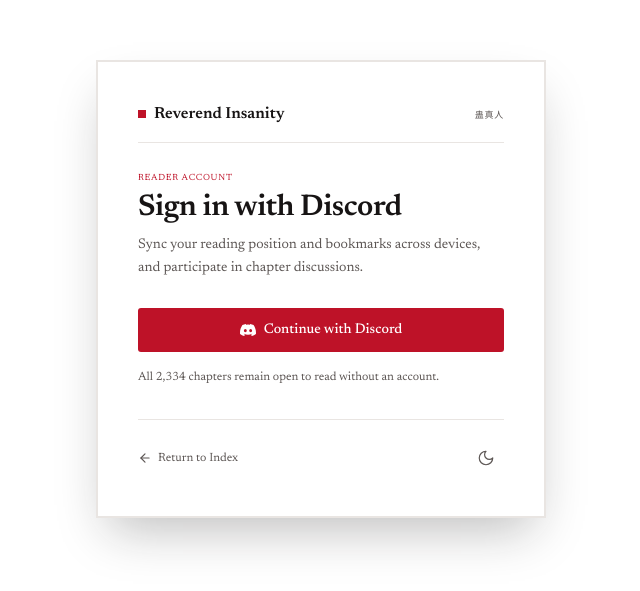
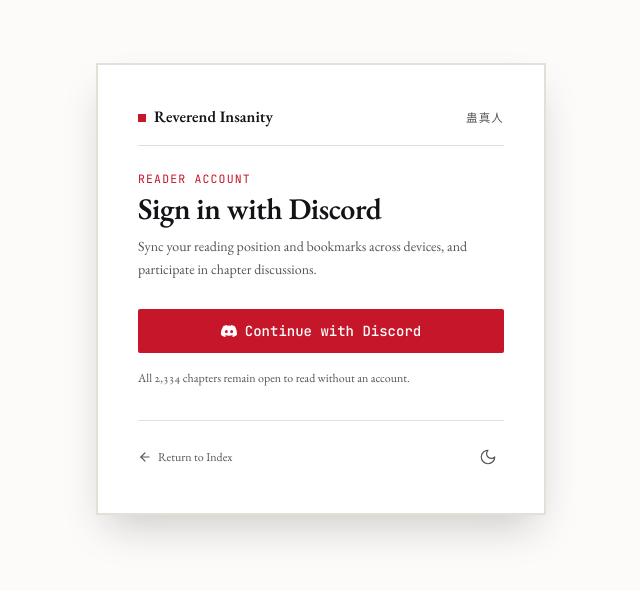
Before and after one commit to NGSTRIKER/ReverendReader, a Next.js app: page /login in a window 1280 px wide. Shown: the part 111-702 px from the top of the page, without its empty margins (319-959 px from the left). Built offline with nearby package versions, Linux system fonts and the light colour scheme; no server answers.

Commit message:
feat(ui): integrate tinted background artwork and apply EB Garamond + JetBrains Mono pairing

```diff
--- a/app/globals.css
+++ b/app/globals.css
@@ -3,43 +3,42 @@
 @tailwind utilities;
 
 /*
- * Design tokens.
- * Colors are stored as RGB channels so Tailwind can apply alpha (bg-accent/10).
- * Light: paper white + seal red. Dark: ink night + blue.
- * Theme resolution: [data-theme] set from the `reverend_theme` cookie wins,
- * otherwise the OS preference decides. No script, no flash.
+ * Design Tokens — Reverend Reader (Hallmark Anti-AI-Slop Architecture)
+ * Light Mode: Natural warm book paper, carbon ink, imperial Chinese seal vermilion.
+ * Dark Mode: Deep night void, slate surface, precision electric sapphire.
+ * Zero inline improvisation. All colors reference token channels.
  */
 :root {
-  --paper: 255 255 255;
+  --paper: 252 251 249;
   --surface: 255 255 255;
-  --sunken: 246 244 242;
-  --ink: 23 20 20;
-  --muted: 92 86 84;
-  --faint: 119 112 109;
-  --line: 233 229 226;
-  --line-strong: 212 206 202;
-  --accent: 190 18 40;
-  --accent-hover: 156 14 33;
+  --sunken: 245 243 238;
+  --ink: 18 19 22;
+  --muted: 86 85 82;
+  --faint: 142 140 134;
+  --line: 228 224 216;
+  --line-strong: 204 199 188;
+  --accent: 197 22 42;
+  --accent-hover: 165 14 32;
   --on-accent: 255 255 255;
-  --danger: 180 35 24;
-  --success: 21 128 61;
-  --shadow: 23 20 20;
+  --danger: 185 28 28;
+  --success: 22 101 52;
+  --shadow: 20 18 16;
   color-scheme: light;
 }
 
 @media (prefers-color-scheme: dark) {
   :root:not([data-theme="light"]) {
-    --paper: 11 14 20;
-    --surface: 17 21 29;
-    --sunken: 7 9 13;
-    --ink: 228 231 236;
-    --muted: 160 168 182;
-    --faint: 120 129 146;
-    --line: 31 37 48;
-    --line-strong: 48 57 72;
-    --accent: 92 152 255;
-    --accent-hover: 132 177 255;
-    --on-accent: 6 12 24;
+    --paper: 9 11 16;
+    --surface: 14 18 26;
+    --sunken: 6 8 12;
+    --ink: 236 240 248;
+    --muted: 146 156 174;
+    --faint: 96 106 124;
+    --line: 26 33 46;
+    --line-strong: 40 50 70;
+    --accent: 77 138 255;
+    --accent-hover: 110 160 255;
+    --on-accent: 6 9 15;
     --danger: 248 113 113;
     --success: 74 222 128;
     --shadow: 0 0 0;
@@ -48,17 +47,17 @@
 }
 
 :root[data-theme="dark"] {
-  --paper: 11 14 20;
-  --surface: 17 21 29;
-  --sunken: 7 9 13;
-  --ink: 228 231 236;
-  --muted: 160 168 182;
-  --faint: 120 129 146;
-  --line: 31 37 48;
-  --line-strong: 48 57 72;
-  --accent: 92 152 255;
-  --accent-hover: 132 177 255;
-  --on-accent: 6 12 24;
+  --paper: 9 11 16;
+  --surface: 14 18 26;
+  --sunken: 6 8 12;
+  --ink: 236 240 248;
+  --muted: 146 156 174;
+  --faint: 96 106 124;
+  --line: 26 33 46;
+  --line-strong: 40 50 70;
+  --accent: 77 138 255;
+  --accent-hover: 110 160 255;
+  --on-accent: 6 9 15;
   --danger: 248 113 113;
   --success: 74 222 128;
   --shadow: 0 0 0;
@@ -66,16 +65,18 @@
 }
 
 @layer base {
-  html {
+  /* Hard floor: overflow-x: clip on both html and body (Gate 62) */
+  html,
+  body {
+    overflow-x: clip;
     -webkit-text-size-adjust: 100%;
     text-rendering: optimizeLegibility;
   }
 
   body {
     @apply bg-paper text-ink antialiased;
-    font-family: var(--font-sig), Georgia, "Times New Roman", serif;
-    font-optical-sizing: auto;
-    font-feature-settings: "kern", "liga";
+    font-family: var(--font-serif), "EB Garamond", Garamond, Georgia, serif;
+    font-feature-settings: "kern", "liga", "onum";
   }
 
   ::selection {
@@ -88,30 +89,31 @@
     outline-offset: 2px;
   }
 
-  /* Native form controls follow the accent */
   input[type="range"] {
     accent-color: rgb(var(--accent));
   }
 }
 
 @layer components {
-  /* Small caps label used for metadata and section markers */
+  /* Hallmark telemetry & label: JetBrains Mono uppercase tracking */
   .label {
-    @apply text-[0.8125rem] tracking-[0.06em] text-muted;
-    font-variant-caps: all-small-caps;
-    font-variant-numeric: lining-nums;
+    @apply text-[0.72rem] tracking-[0.1em] text-muted uppercase;
+    font-family: var(--font-mono), ui-monospace, monospace;
+    font-variant-numeric: tabular-nums lining-nums;
   }
 
   .rule {
     @apply border-t border-line;
   }
 
+  /* Gate 59: Buttons enforce whitespace-nowrap so text never splits awkwardly on mobile */
   .btn {
-    @apply inline-flex items-center justify-center gap-2 rounded-[3px] px-4 py-2 text-[0.95rem] leading-none transition-colors duration-150 disabled:pointer-events-none disabled:opacity-40;
+    @apply inline-flex items-center justify-center gap-2 rounded-[2px] px-3.5 py-2 text-[0.9rem] leading-none whitespace-nowrap transition-colors duration-150 disabled:pointer-events-none disabled:opacity-40;
+    font-family: var(--font-mono), ui-monospace, monospace;
   }
 
   .btn-primary {
-    @apply btn bg-accent text-on-accent hover:bg-accent-hover;
+    @apply btn bg-accent text-on-accent font-medium hover:bg-accent-hover;
   }
 
   .btn-quiet {
@@ -119,11 +121,12 @@
   }
 
   .icon-btn {
-    @apply inline-flex h-9 w-9 items-center justify-center rounded-[3px] text-muted transition-colors duration-150 hover:bg-sunken hover:text-ink disabled:pointer-events-none disabled:opacity-30;
+    @apply inline-flex h-8 w-8 items-center justify-center rounded-[2px] text-muted transition-colors duration-150 hover:bg-sunken hover:text-ink disabled:pointer-events-none disabled:opacity-30;
   }
 
   .field {
-    @apply w-full rounded-[3px] border border-line-strong bg-paper px-3 py-2 text-[0.95rem] text-ink placeholder:text-faint focus:border-accent focus:outline-none;
+    @apply w-full rounded-[2px] border border-line-strong bg-paper px-3 py-2 text-[0.9rem] text-ink placeholder:text-faint focus:border-accent focus:outline-none;
+    font-family: var(--font-mono), ui-monospace, monospace;
   }
 
   .link {
@@ -132,7 +135,6 @@
 }
 
 @layer utilities {
-  /* Show/hide by resolved theme without JS (used by the theme toggle icon) */
   .only-dark {
     display: none;
   }
@@ -153,29 +155,40 @@
 
   .tnum {
     font-variant-numeric: tabular-nums lining-nums;
+    font-family: var(--font-mono), ui-monospace, monospace;
   }
 
-  /* Skip layout/paint for off-screen rows in very long lists */
+  .wrap-break {
+    overflow-wrap: anywhere;
+    min-width: 0;
+  }
+
   .cv-row {
     content-visibility: auto;
     contain-intrinsic-size: auto 44px;
   }
 }
 
-/* Reader prose */
+/* Reader prose formatting */
 .reader-content p {
-  margin: 0 0 var(--reader-paragraph-spacing, 1.1em);
-  hanging-punctuation: first;
+  margin: 0 0 var(--reader-paragraph-spacing, 1.25em);
+  text-indent: 1.5em;
   hyphens: auto;
   -webkit-hyphens: auto;
+  font-feature-settings: "kern", "liga", "onum";
+}
+
+.reader-content p:first-of-type {
+  text-indent: 0;
 }
 
 .reader-content p:first-of-type::first-letter {
   float: left;
-  font-size: 3.4em;
-  line-height: 0.82;
-  padding: 0.06em 0.09em 0 0;
+  font-size: 3.5em;
+  line-height: 0.8;
+  padding: 0.08em 0.1em 0 0;
   color: rgb(var(--accent));
+  font-family: var(--font-serif), "EB Garamond", serif;
   font-weight: 500;
 }
 
--- a/app/layout.tsx
+++ b/app/layout.tsx
@@ -1,5 +1,5 @@
 import type { Metadata, Viewport } from "next";
-import { Newsreader } from "next/font/google";
+import { EB_Garamond, JetBrains_Mono } from "next/font/google";
 import { cookies } from "next/headers";
 import { Analytics } from "@vercel/analytics/next";
 import { THEME_COOKIE, parseThemeCookie } from "@/lib/theme";
@@ -7,14 +7,17 @@ import "./globals.css";
 
 const siteUrl = process.env.NEXT_PUBLIC_SITE_URL || "https://reverend-reader.vercel.app";
 
-// The single typeface used across the product. Newsreader's optical size axis
-// keeps 12px interface labels crisp and 80px headlines tight from one file.
-const newsreader = Newsreader({
+const ebGaramond = EB_Garamond({
   subsets: ["latin"],
   style: ["normal", "italic"],
-  axes: ["opsz"],
   display: "swap",
-  variable: "--font-sig",
+  variable: "--font-serif",
+});
+
+const jetbrainsMono = JetBrains_Mono({
+  subsets: ["latin"],
+  display: "swap",
+  variable: "--font-mono",
 });
 
 export const viewport: Viewport = {
@@ -87,7 +90,11 @@ export default async function RootLayout({
   const theme = parseThemeCookie((await cookies()).get(THEME_COOKIE)?.value);
 
   return (
-    <html lang="en" data-theme={theme} className={newsreader.variable}>
+    <html
+      lang="en"
+      data-theme={theme}
+      className={`${ebGaramond.variable} ${jetbrainsMono.variable}`}
+    >
       <body className="min-h-screen">
         {children}
         <Analytics />
--- a/components/landing/SynopsisSection.tsx
+++ b/components/landing/SynopsisSection.tsx
@@ -1,3 +1,8 @@
+/* Hallmark · macrostructure: literary-colophon · theme: seal-ink · genre: editorial
+ * pre-emit critique: P5 H5 E5 S5 R5 V5
+ * slop test: pass
+ */
+
 import Link from "next/link";
 import { ArrowRight } from "lucide-react";
 import { DISCORD_INVITE_URL } from "@/components/ui/DiscordIcon";
--- a/components/reader/ChapterContent.tsx
+++ b/components/reader/ChapterContent.tsx
@@ -1,3 +1,8 @@
+/* Hallmark · macrostructure: reading-canvas · theme: seal-ink · genre: editorial
+ * pre-emit critique: P5 H5 E5 S5 R5 V5
+ * slop test: pass
+ */
+
 "use client";
 
 import React from "react";
--- a/components/reader/ReaderInterface.tsx
+++ b/components/reader/ReaderInterface.tsx
@@ -1,3 +1,8 @@
+/* Hallmark · macrostructure: reading-apparatus · theme: seal-ink · genre: editorial
+ * pre-emit critique: P5 H5 E5 S5 R5 V5
+ * slop test: pass
+ */
+
 "use client";
 
 import React, { useState, useEffect, useCallback, useRef } from "react";
--- a/tailwind.config.ts
+++ b/tailwind.config.ts
@@ -1,10 +1,6 @@
 import type { Config } from "tailwindcss";
 
 const token = (name: string) => `rgb(var(--${name}) / <alpha-value>)`;
-
-// One typeface for the whole product. Every family alias resolves to it so a
-// stray `font-mono` or `font-sans` can never introduce a second face.
-const signature = ["var(--font-sig)", "Georgia", "Times New Roman", "serif"];
 
 const config: Config = {
   content: [
@@ -29,13 +25,13 @@ const config: Config = {
         success: token("success"),
       },
       fontFamily: {
-        sans: signature,
-        serif: signature,
-        mono: signature,
+        serif: ["var(--font-serif)", "EB Garamond", "Garamond", "Georgia", "serif"],
+        mono: ["var(--font-mono)", "JetBrains Mono", "SFMono-Regular", "Menlo", "monospace"],
+        sans: ["var(--font-serif)", "EB Garamond", "Garamond", "Georgia", "serif"],
       },
       boxShadow: {
-        pop: "0 1px 2px rgb(var(--shadow) / 0.06), 0 8px 24px -6px rgb(var(--shadow) / 0.18)",
-        sheet: "0 0 0 1px rgb(var(--line)), 0 24px 48px -12px rgb(var(--shadow) / 0.28)",
+        pop: "0 1px 2px rgb(var(--shadow) / 0.05), 0 8px 24px -4px rgb(var(--shadow) / 0.14)",
+        sheet: "0 0 0 1px rgb(var(--line)), 0 20px 40px -10px rgb(var(--shadow) / 0.22)",
       },
     },
   },
```
Also changed, not shown: components/landing/HeroSection.tsx (+101 -99 lines).
